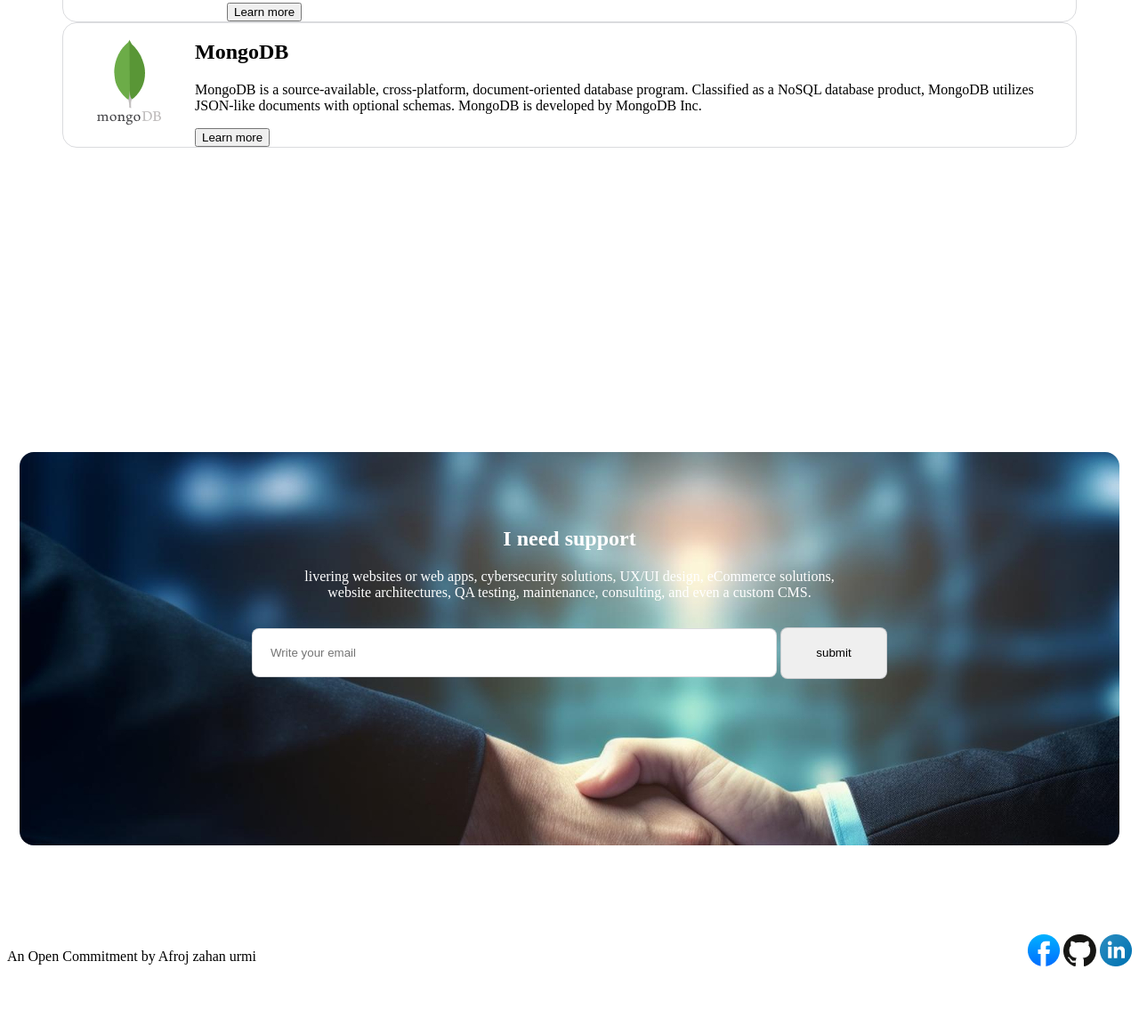
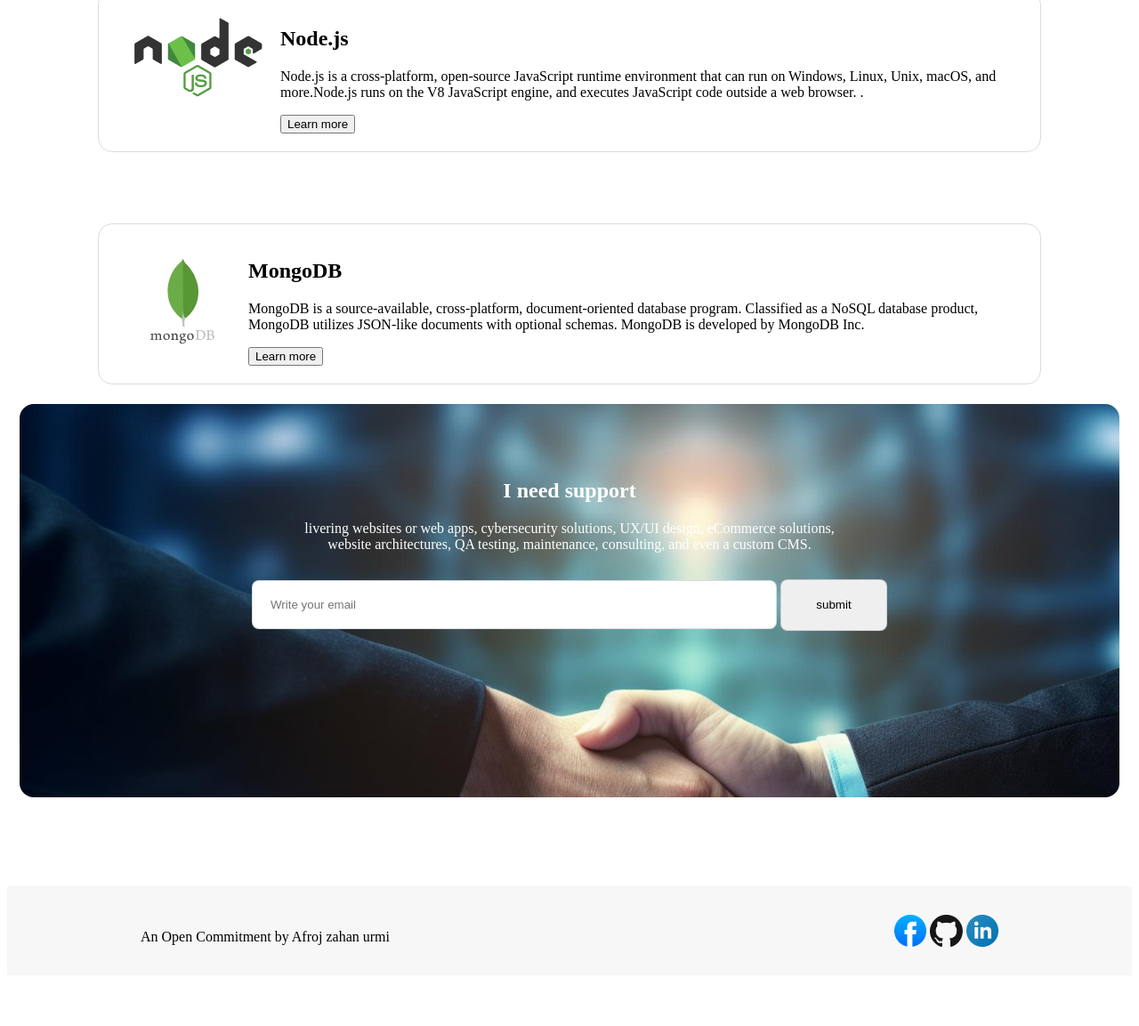
Before and after one commit to afrojzahanurmi/first-assignment, a plain HTML site: page index.html in a window 1280 px wide. Shown: the part 4360-5513 px from the top of the page at 89% size. After the commit the page ends 5470 px from the top, so only its background shows below. Drawn offline with Linux system fonts and the light colour scheme; a web font is replaced by a local one.

Commit message:
added some part

```diff
--- a/index.html
+++ b/index.html
@@ -122,7 +122,7 @@
     <p>The best first step to becoming a Web Developer is to start learning web development fundamentals,
         including an understanding of HTML (Hypertext Markup Language), CSS (Cascading Style Sheets), and JavaScript</p></div>
 
-        <div class="sec-4-column"> <div class="next-target">
+        <div class="sec-3-column"> <div class="next-target">
             <div><img class="img" src="assets/react.png" alt=""></div>
             <div><h2>React.js</h2>
             <p>React is a free and open-source front-end JavaScript library for building user interfaces based on components by
@@ -130,7 +130,7 @@
             <button>Learn more</button></div></div>
         </div>
 
-        <div class="sec-4-column"><div class="next-target">
+        <div class="sec-3-column"><div class="next-target">
             <div>
                 <img class="img"src="assets/nodejs.png" alt=""></div>
             <div><h2>Node.js</h2>
@@ -140,7 +140,7 @@
         </div>
 
 
-        <div class="sec-4-column"> <div class="next-target">
+        <div class="sec-3-column"> <div class="next-target">
             <div class="img"><img src="assets/mongodb.png" alt=""></div>
             <div><h2>MongoDB</h2>
             <p>MongoDB is a source-available, cross-platform, document-oriented database program. Classified as a NoSQL database product,
@@ -162,14 +162,14 @@
     </main>
 </body>
 <footer>
-<section class="foot">
+<section class="last"> <div class="foot">
     <div><p>An Open Commitment by Afroj zahan urmi</p></div>
     <div>
 <img src="assets/facebook.png" alt="">
 <img src="assets/github.png" alt="">
 <img src="assets/linkedin-icon 1.png" alt="">
 
-    </div>
+    </div></div>
 
 </section>
 
--- a/style/style.css
+++ b/style/style.css
@@ -52,7 +52,7 @@ margin-top: 10px;
     height: 1395px;
     text-align: center;
     margin: 0 auto;
-    margin-top: 154px;
+    margin-top: 100px;
     background-color: #FAFAFB;
     padding: 80px 97px;
 
@@ -142,16 +142,13 @@ background: rgba(255, 223, 0, 0.05);
     margin: 0 auto;
     margin-top: 100px;
 }
-.sec-4-column{
-text-align: left;
-border: 1px solid rgba(13, 19, 33, 0.15);
-border-radius: 16px;
 
-}
+
 .next-target{
     display: flex;
-
-
+    border-radius: 16px;
+    border: 1px solid rgba(13, 19, 33, 0.15);
+    padding: 20px 20px;
 }
 .img{
     padding: 10px 20px;
@@ -187,11 +184,17 @@ border-radius: 16px;
     border: 1px solid rgba(13, 19, 33, 0.15);
 }
 /*footer style*/
-.foot{ height: 100px;
+
+.last{
     width: 100%;
+    height: 100px;
+    background: rgba(13, 19, 33, 0.03);
+    margin-top: 100px;
+}
+.foot{
+
     display: flex;
     justify-content: space-between;
-    margin: 0 auto;
-    margin-top: 100px;
+    padding: 32px 150px;
 
 }
```
